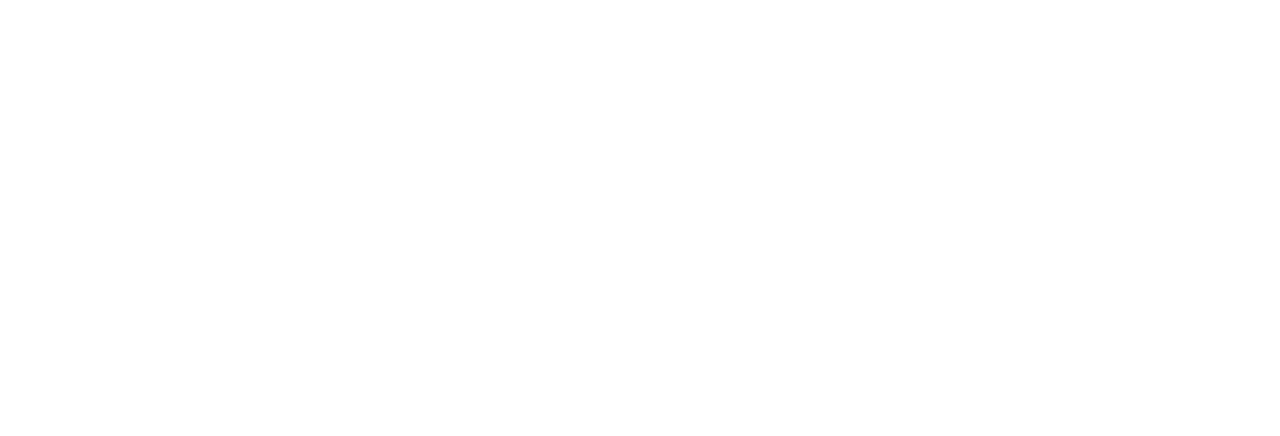
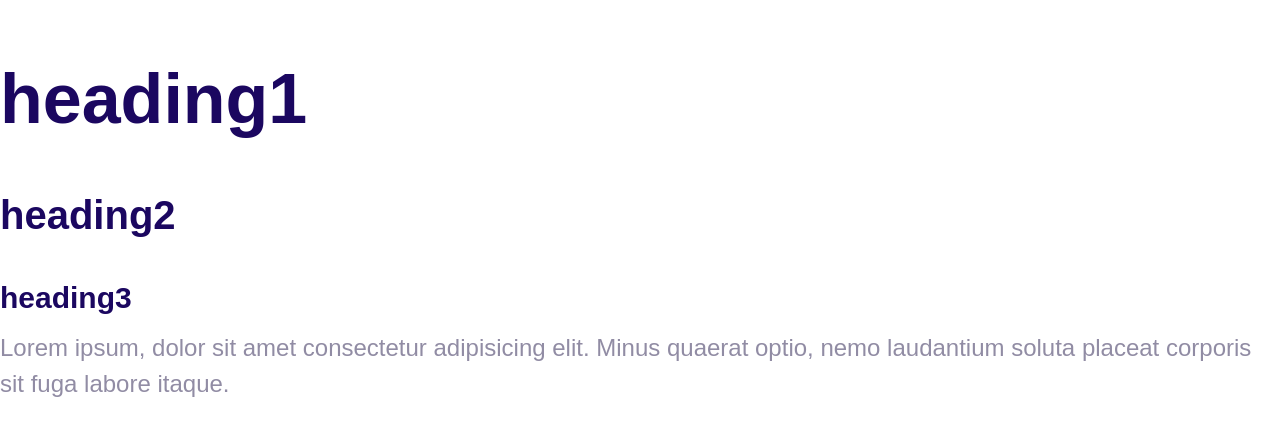
Before and after one commit to saravanakumar99/demo-template, a plain HTML site: page index.html in a window 1280 px wide. Drawn offline with Linux system fonts and the light colour scheme.

Commit message:
define the style for font

```diff
--- a/css/style.css
+++ b/css/style.css
@@ -1,3 +1,8 @@
+html{
+    font-size: 62.5%;
+}
+
+
 :root{
     --color-primary:#2584ff;
     --color-secondary:#00d9ff;
@@ -5,3 +10,40 @@
     --color-headings:#1b0760;
     --color-body:#918ca4;
 }
+body{
+    font-family: Arial, Helvetica, sans-serif;
+    font-size: 2.4rem;
+    line-height: 1.5;
+    color: var(--color-body);
+}
+h1,h2,h3{
+    color: var(--color-headings);
+    margin-bottom: 1rem;
+}
+h1{
+    font-size: 7rem;
+}
+h2{
+    font-size: 4rem;
+}
+h3{
+    font-size: 3rem;
+}
+p{
+    margin-top: 0;
+}
+@media  and (min-width:1024px) {
+    body {
+        font-size :1.8rem;
+    }
+    h1{
+        font-size: 8rem;
+    }
+    h2{
+        font-size: 4rem;
+    }
+    h3{
+        font-size: 2.4rem;
+    }
+
+}
--- a/index.html
+++ b/index.html
@@ -8,6 +8,9 @@
     <link rel="stylesheet" href="css/style.css">
 </head>
 <body>
-
+    <h1>heading1</h1>
+    <h2>heading2</h2>
+    <h3>heading3</h3>
+    <p>Lorem ipsum, dolor sit amet consectetur adipisicing elit. Minus quaerat optio, nemo laudantium soluta placeat corporis sit fuga labore itaque.</p>
 </body>
 </html>
```
